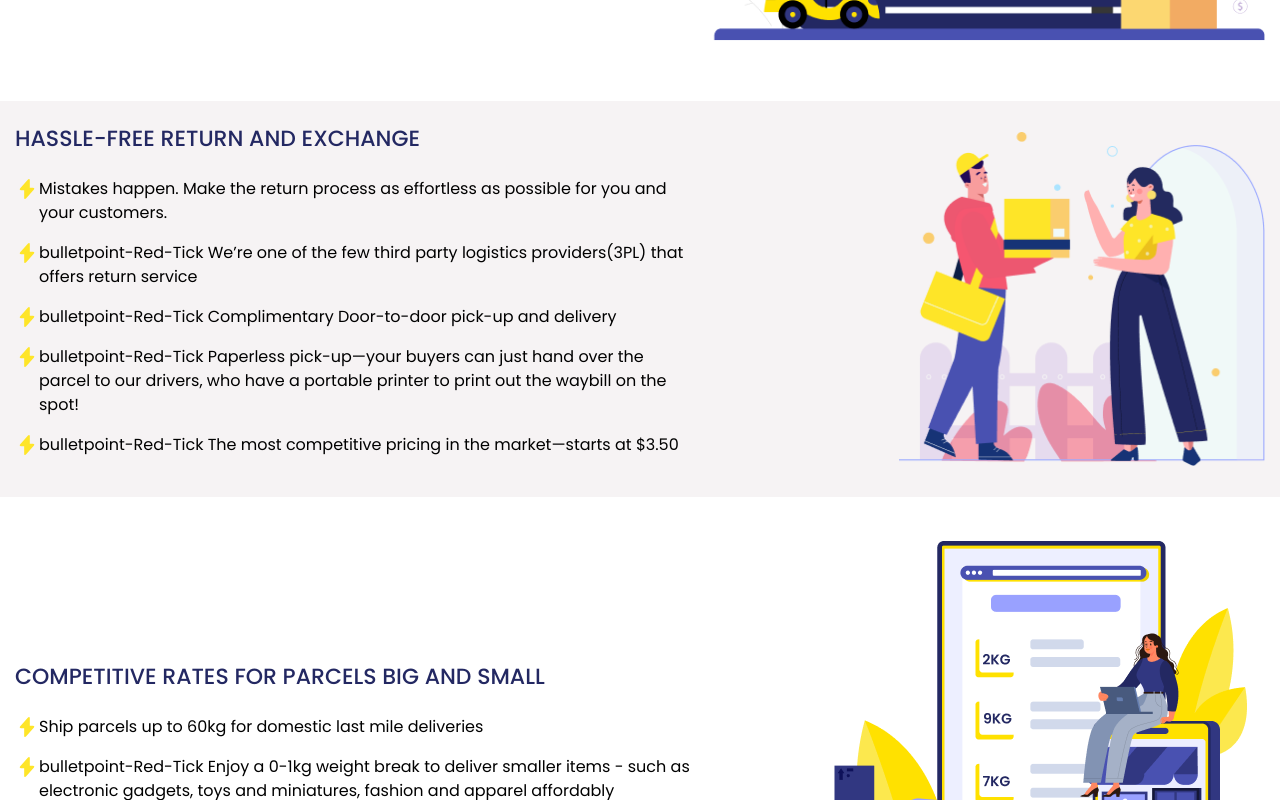
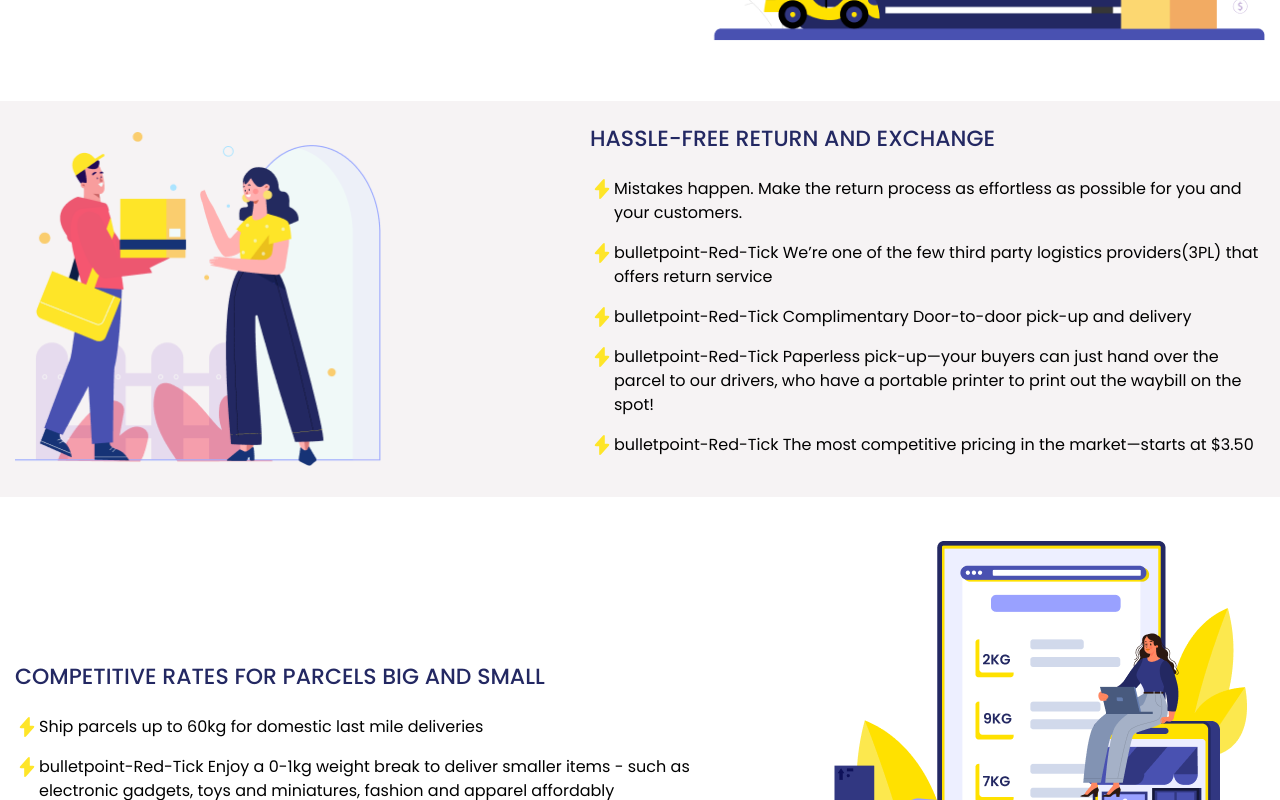
Before and after one commit to mg97-2022/Sealal, a Next.js app: page / in a window 1280 px wide. Shown: the part 2400-3200 px from the top of the page. Built offline with nearby package versions, Linux system fonts and the light colour scheme.

Commit message:
fixed bug in bannerWithText component

```diff
--- a/src/components/BannerWithText.jsx
+++ b/src/components/BannerWithText.jsx
@@ -22,8 +22,10 @@ const BannerWithText = ({
     >
       <div
         className={`${
-          reverse && "flex-row-reverse"
-        } container flex items-center justify-between flex-col md:flex-row gap-10 md:gap-15 lg:gap-20`}
+          reverse
+            ? "flex-col-reverse md:flex-row-reverse"
+            : "flex-col md:flex-row"
+        } container flex items-center justify-between gap-10 md:gap-15 lg:gap-20`}
       >
         <div>
           <div className="max-w-[675px]">
```
